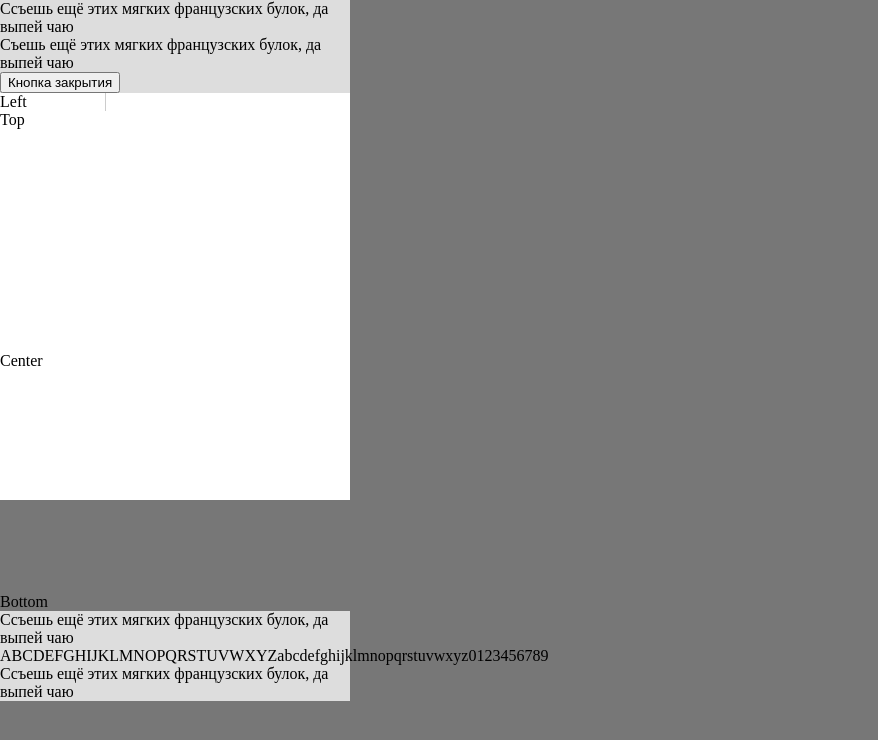
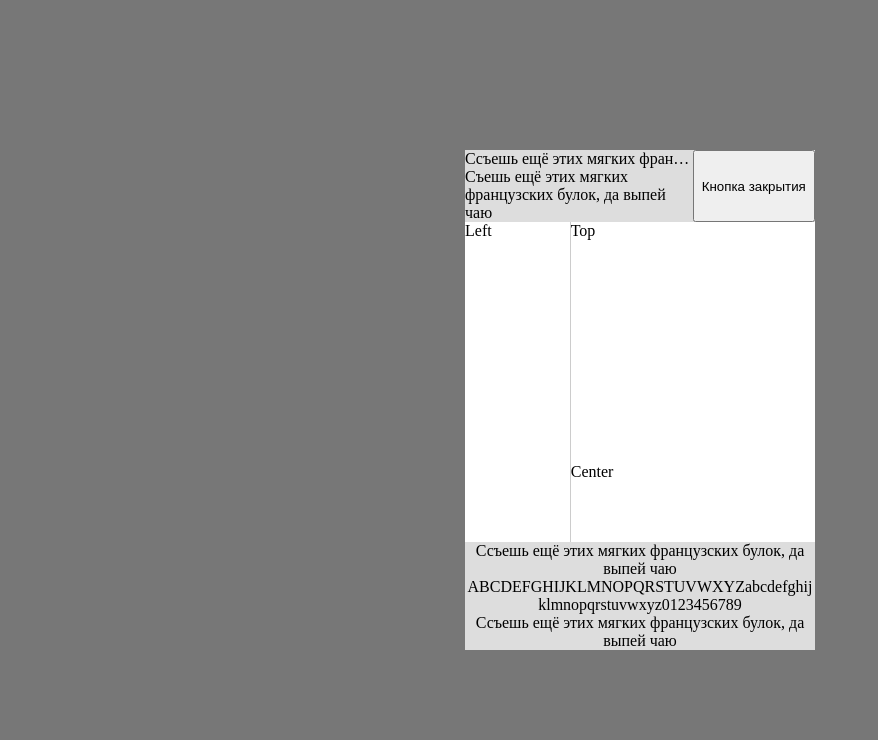
Before and after one commit to StarchenkoDmitry/interview_tasks1, a website: page index.html in a window 1280 px wide. Shown: the whole page, without its empty margins (0-878 px from the left). Drawn offline with nearby package versions, Linux system fonts and the light colour scheme; files that its build step writes are made by us from their sources.

Commit message:
first task done

```diff
--- a/index.html
+++ b/index.html
@@ -1,5 +1,5 @@
 <!DOCTYPE html>
-<html lang="ru">
+<html lang="en">
 <head>
     <meta charset="UTF-8">
     <meta name="viewport" content="width=device-width, initial-scale=1.0">
--- a/index.scss
+++ b/index.scss
@@ -5,27 +5,40 @@
     width: 100vw;
     height: 100vh;
     background-color: #777;
+    display: flex;
+    justify-content: center;
+    align-items: center;
 }
 
 .dialog {
     background-color: #fff;
     max-height: 500px;
     max-width: 350px;
+    display: flex;
+    flex-direction: column;
 
     &__header {
         background-color: #ddd;
+        display: flex;
     }
 
     &__header-title-container {
+        width: 65%;
     }
 
     &__header-title {
+        white-space: nowrap;
+        overflow: hidden;
+        text-overflow: ellipsis;
     }
 
     &__header-button {
+        flex: 1;
     }
 
     &__content {
+        display: flex;
+        overflow: hidden;
     }
 
     &__content-block {
@@ -36,11 +49,14 @@
 
         &_right {
             width: 70%;
+            overflow-y: auto;
         }
     }
 
     &__footer {
         background-color: #ddd;
+        text-align: center;
+        word-break: break-word;
     }
 }
 
```
Also changed, not shown: index.css (added), 1 other file.
